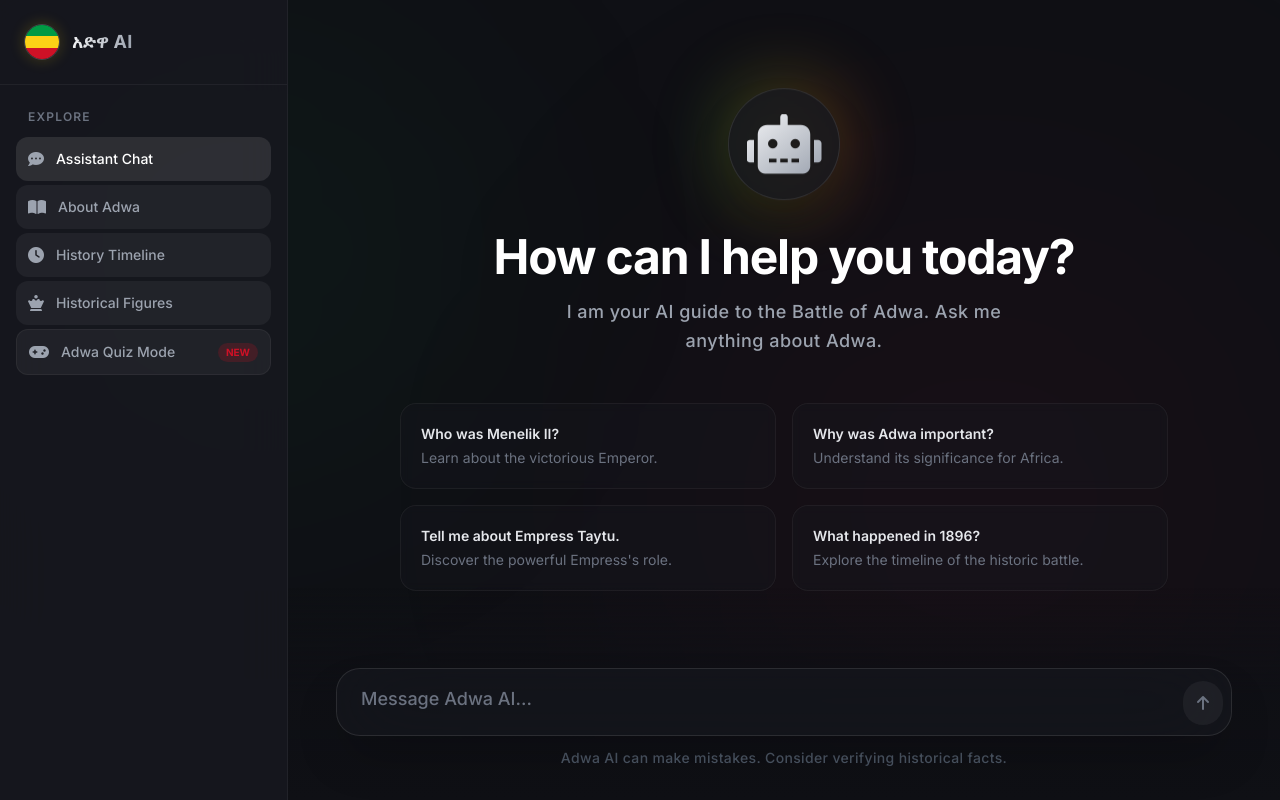
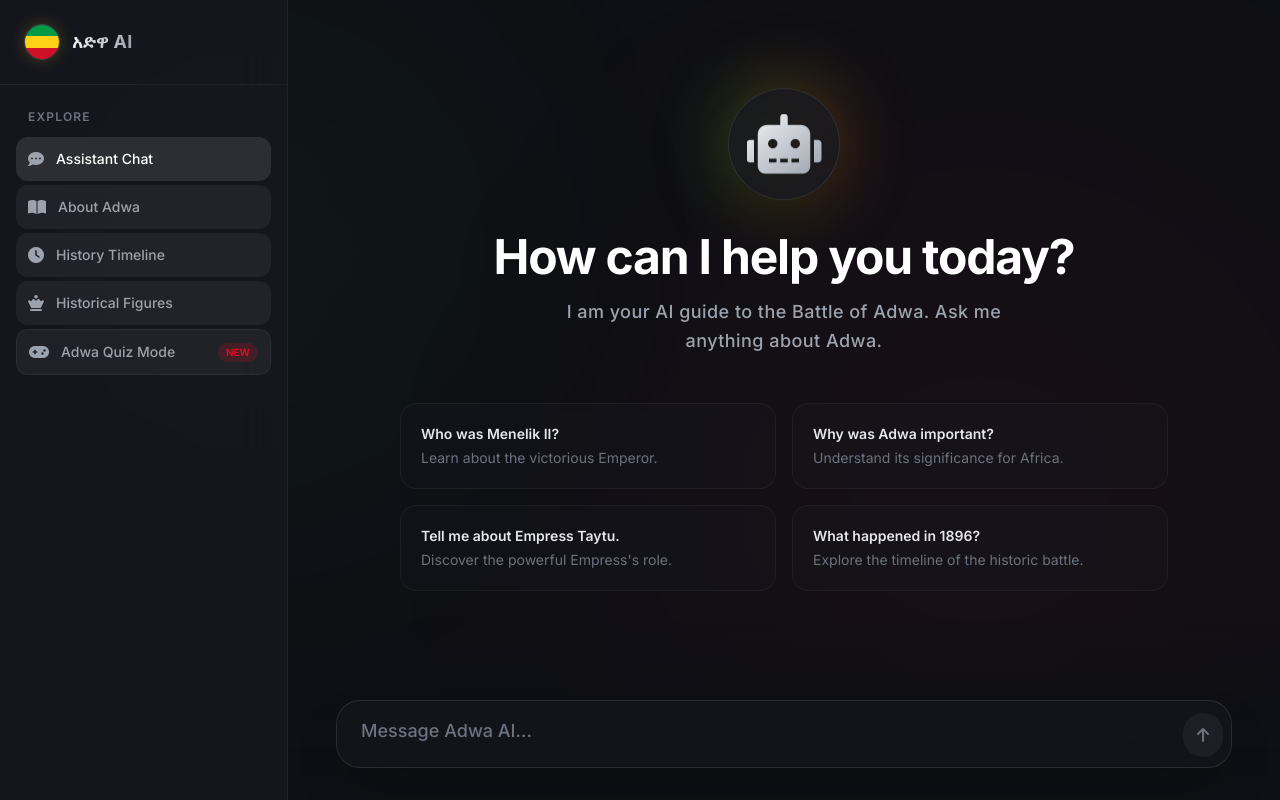
Before and after one commit to Mebrie-Awoke/ADWA-AI-Assistant, a Flask app: page / in a window 1280 px wide. Run offline with Flask 3, Linux system fonts and the light colour scheme; some libraries are stand-ins or nearby versions.

Commit message:
Update chat.html

```diff
--- a/frontend/templates/chat.html
+++ b/frontend/templates/chat.html
@@ -766,12 +766,6 @@
                     </div>
 
                 </div>
-                <div
-                    class="text-center mt-3 text-xs md:text-sm font-medium text-gray-600 tracking-wide">Adwa
-                    AI can make mistakes. Consider verifying historical
-                    facts.</div>
-            </div>
-
         </main>
 
         <script src="{{ url_for('static', filename='script.js') }}"></script>
```
